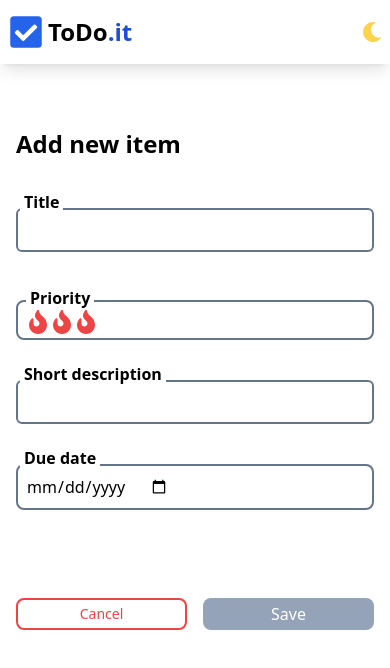
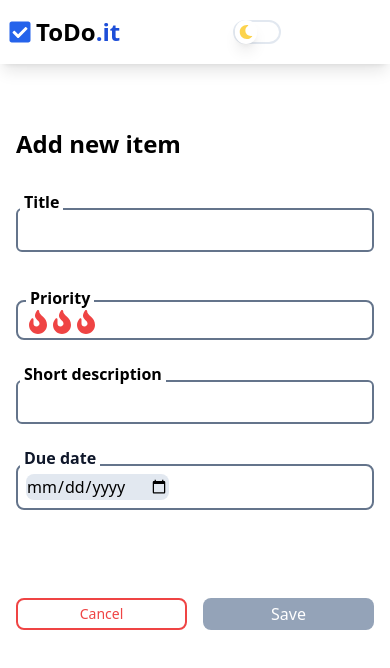
Before and after one commit to oleh-andrusenko/todo-it, a Next.js app: page /add-task in a window 390 px wide. Shown: the top 668 px of the page. Built offline with nearby package versions, Linux system fonts and the light colour scheme; no server answers.

Commit message:
improved dark theme and fixed responsivity issues

```diff
--- a/app/globals.css
+++ b/app/globals.css
@@ -2,7 +2,7 @@
 @tailwind components;
 @tailwind utilities;
 
-body{
+body {
   @apply dark:bg-slate-950;
 }
 header {
@@ -13,7 +13,7 @@ header {
   @apply px-2 md:px-36;
 }
 main {
-  @apply px-2 py-10 md:py-4 md:w-2/3 mx-auto ;
+  @apply px-2 py-10 md:py-4 md:w-2/3 mx-auto;
 }
 #tasklist {
   scrollbar-width: none;
@@ -27,7 +27,7 @@ textarea {
   transition: all 0.3s ease;
 }
 .input-field input {
-  background: transparent;
+  @apply bg-white dark:bg-slate-950 text-black;
 }
 
 .input-field label {
@@ -37,13 +37,11 @@ textarea {
   background: #fff;
   padding: 0 0.25rem;
   @apply dark:bg-slate-950 dark:text-white;
-
 }
 
 .input-field input:focus ~ label {
   @apply text-blue-700;
 }
-
 
 button:disabled {
   @apply bg-slate-400 text-white border-slate-400;
@@ -54,8 +52,11 @@ button:disabled:hover {
   cursor: not-allowed;
 }
 
+input[type="date"] {
+  @apply bg-slate-200 rounded-lg md:bg-transparent;
+}
 
-input:-webkit-autofill,
+/* input:-webkit-autofill,
 input:-webkit-autofill:hover,
 input:-webkit-autofill:focus,
 textarea:-webkit-autofill,
@@ -64,6 +65,6 @@ textarea:-webkit-autofill:focus,
 select:-webkit-autofill,
 select:-webkit-autofill:hover,
 select:-webkit-autofill:focus {
-  @apply border-2 border-blue-700 bg-white dark:bg-slate-950;
+  @apply border-2 border-blue-700 bg-white  dark:text-white;
   transition: background-color 5000s ease-in-out 0s;
-}
+} */
--- a/components/AuthForm.jsx
+++ b/components/AuthForm.jsx
@@ -53,7 +53,7 @@ function AuthForm() {
                     message: "Email address is not valid!",
                   },
                 })}
-                className='p-1 border-[2px] border-slate-500 rounded-md col-span-4 focus:border-[2px] focus:border-blue-700 focus:outline-none'
+                className='p-1 border-[2px] border-slate-500 rounded-md col-span-4 focus:border-[2px] focus:border-blue-700 focus:outline-none dark:text-white'
               />
               <label htmlFor='email' className='font-semibold'>
                 Email
--- a/components/Header.jsx
+++ b/components/Header.jsx
@@ -10,7 +10,7 @@ function Header() {
   return (
     <header className='h-16  flex items-center  justify-between shadow-lg sticky top-0 z-10 dark:bg-black dark:border-1 dark:border-b-[1px] dark:border-blue-700'>
       <Logo />
-      <div className="flex gap-4">
+      <div className="flex items-center gap-4 w-2/3 justify-around ">
         <ThemeSwitcher />
         {session.status === "authenticated" && (
           <UserInfo user={session?.data?.user} />
--- a/components/Logo.jsx
+++ b/components/Logo.jsx
@@ -3,8 +3,8 @@ import { FaCheckSquare } from "react-icons/fa"
 
 function Logo() {
   return (
-    <Link href='/' className='flex items-center gap-1'>
-      <FaCheckSquare className='bx bx-check-double text-4xl text-blue-600' />
+    <Link href='/' className='flex items-center gap-1 w-1/3'>
+      <FaCheckSquare className='bx bx-check-double text-2xl md:text-4xl text-blue-600' />
       <span className='text-2xl font-bold dark:text-white'>
         ToDo<span className='text-blue-700'>.it</span>
       </span>
--- a/components/NoTasks.jsx
+++ b/components/NoTasks.jsx
@@ -3,9 +3,9 @@ import addTask from "../assets/add.svg"
 import Image from "next/image"
 function NoTasks() {
   return (
-    <div className='w-screen h-[400px] grid place-content-center text-center gap-6'>
-      <h2 className="text-2xl font-bold text-slate-800">No tasks here yet...</h2>
-      <p className="text-lg text-slate-700">It's great time to create first one :)</p>
+    <div className='w-screen h-[400px] grid place-content-center text-center gap-6 '>
+      <h2 className="text-2xl font-bold text-slate-800 dark:text-white">No tasks here yet...</h2>
+      <p className="text-lg text-slate-700 dark:text-white">It's great time to create first one :)</p>
       <Image src={addTask} width={300} height={300} />
     </div>
   )
--- a/components/TaskForm.jsx
+++ b/components/TaskForm.jsx
@@ -2,13 +2,15 @@
 import { useRef, useState } from "react"
 import { useRouter } from "next/navigation"
 import { useSession } from "next-auth/react"
-
 import { notify } from "@/libs/notify"
 import { useForm } from "react-hook-form"
 import PriorityPicker from "./PriorityPicker"
 import ValidationError from "./ValidationError"
+import { FaCalendar } from "react-icons/fa";
+
 function TaskForm({ task }) {
   const [priority, setPriority] = useState(1)
+  const [date, setDate] = useState(new Date())
   const router = useRouter()
   const session = useSession()
   const userEmail = session?.data?.user?.email
@@ -111,16 +113,15 @@ function TaskForm({ task }) {
           <label htmlFor='description' className='font-semibold'>
             Short description
           </label>
-
         </div>
-        <div className='input-field '>
-          <div className='border-2 border-slate-500 p-2 rounded-lg'>
+        <div className='input-field'>
+          <div className='border-2 border-slate-500 p-2 rounded-lg text-slate-900'>
             <input
               type='date'
-
-              defaultValue={task ? task.dueDate : null}
+              defaultValue={task ? task.dueDate : ""}
               {...register("dueDate", { required: "This field is required!" })}
             />
+
             <label htmlFor='dueDate' className='font-semibold'>
               Due date
             </label>
--- a/components/TasksList.jsx
+++ b/components/TasksList.jsx
@@ -6,7 +6,7 @@ function TasksList({ tasks }) {
   return (
     <>
       <div
-        className='grid gap-x-4 gap-y-2 grid-cols-1 md:grid-cols-2 lg:grid-cols-3 overflow-auto'
+        className='grid gap-x-4 gap-y-4 md:gap-y-2 grid-cols-1 md:grid-cols-2 lg:grid-cols-3 overflow-auto'
         id='tasklist'
       >
         {tasks.length > 0 &&
--- a/components/ThemeSwitcher.jsx
+++ b/components/ThemeSwitcher.jsx
@@ -1,11 +1,12 @@
 import React, { useState } from "react"
 import { FaMoon, FaSun } from "react-icons/fa"
-
+import { motion } from "framer-motion"
 function ThemeSwitcher() {
   const [theme, setTheme] = useState("light")
 
   return (
     <button
+      className='w-12 h-6 border-slate-200 rounded-full border-2  transition-all dark:border-blue-700 flex items-center'
       onClick={() => {
         setTheme((prevTheme) => {
           if (prevTheme === "light") {
@@ -18,8 +19,14 @@ function ThemeSwitcher() {
         })
       }}
     >
-      {theme === "light" && <FaMoon className="text-xl text-amber-300"/>}
-      {theme === "dark" && <FaSun className="text-xl text-amber-300"/>}
+      <motion.div
+        className={`w-6 h-6 p-1  md:w-5 md:h-5  shadow-lg rounded-full grid place-content-center  transition-all duration-300 ${
+          theme === "light" ? "mr-6 md:mr-6 bg-white" : "ml-6 md:ml-6 bg-blue-700"
+        }`}
+      >
+        {theme === "light" && <FaMoon className='text-sm text-amber-300' />}
+        {theme === "dark" && <FaSun className='text-sm text-amber-300' />}
+      </motion.div>
     </button>
   )
 }
--- a/components/UserInfo.jsx
+++ b/components/UserInfo.jsx
@@ -6,16 +6,16 @@ import { HiMiniUserCircle } from "react-icons/hi2"
 function UserInfo({ user }) {
   return (
     <div className='flex items-center gap-1'>
-      <HiMiniUserCircle className='w-10 h-10 text-blue-700' />
+      <HiMiniUserCircle className='w-6 h-6 md:w-10 md:h-10 text-blue-700' />
 
       <div>
-        <p className='text-sm font-semibold dark:text-white'>{`${user?.name && user.name}`}</p>
+        <p className='text-[12px] font-semibold dark:text-white'>{`${user?.name && user.name}`}</p>
         <p className='text-[10px] text-slate-700 dark:text-slate-200'>
           {user?.email && user.email}
         </p>
       </div>
       <a onClick={() => signOut()} className='hover:cursor-pointer ml-3'>
-        <HiOutlineLogout className='w-6 h-6 text-blue-700' />
+        <HiOutlineLogout className='w-5 h-5 text-blue-700' />
       </a>
     </div>
   )
--- a/package.json
+++ b/package.json
@@ -17,6 +17,7 @@
     "next-auth": "^4.24.7",
     "react": "^18",
     "react-apple-emojis": "^2.2.1",
+    "react-datepicker": "^6.8.0",
     "react-dom": "^18",
     "react-hook-form": "^7.51.3",
     "react-icons": "^5.0.1",
```
Also changed, not shown: 1 other file (tests, documents, lock files or other folders).
